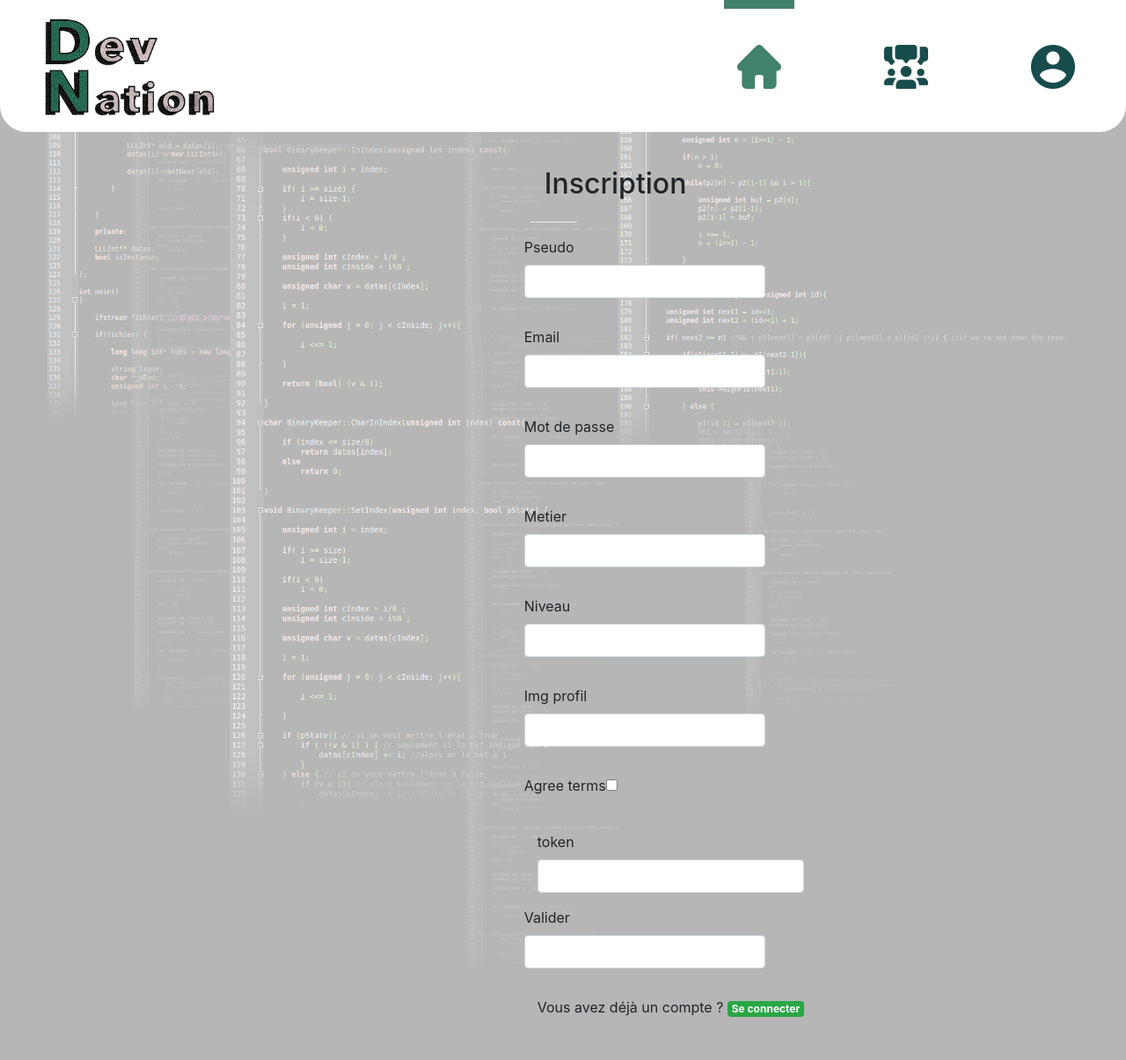
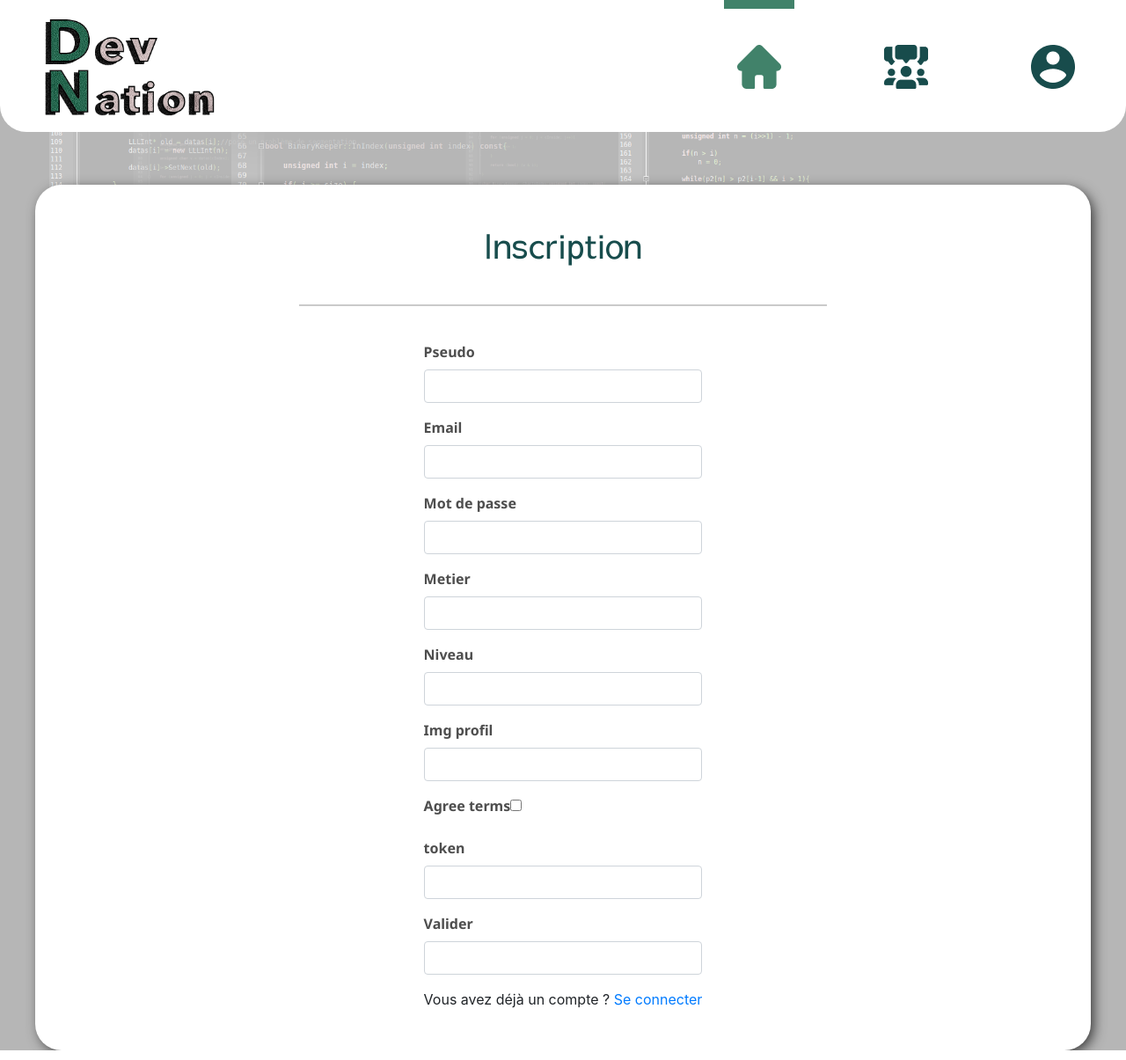
Before and after one commit to Machakk/projet-soutenance, a Symfony app: template templates/registration/register.html.twig in a window 1280 px wide. Shown: the whole page at 88% size. Run offline with Twig, Linux system fonts and the light colour scheme; the template is opened without the code that fills it, so the values that code supplies are empty; form fields are guessed from the names that the template uses; some libraries are stand-ins or nearby versions; some web fonts are replaced.

Commit message:
register style finis

```diff
--- a/public/css/style.css
+++ b/public/css/style.css
@@ -184,3 +184,44 @@ header ul li {
   height: 32px;
   border-radius: 30px;
 }
+
+/* Partie Register*/
+
+.container-form-register{
+  margin-top: 60px;
+  width: 1200px;
+  background: white;
+  border-radius: 30px;
+  -webkit-box-shadow: 4px 4px 15px -2px rgba(0, 0, 0, 0.79);
+  box-shadow: 4px 4px 15px -2px rgba(0, 0, 0, 0.79);
+  display: flex;
+  flex-direction: column;
+  align-items: center;
+  padding: 30px;
+}
+.container-form-register h2{
+  font-family: "Sawarabi Gothic", sans-serif;
+  font-size: 38px;
+  color: #184d4d;
+}
+.line-register{
+  width: 600px;
+  margin-bottom: 40px;
+}
+.container-form-register label{
+  color: #4e4e4e;
+  font-family: 'Noto Sans', sans-serif;
+  font-weight: 600;
+}
+.btn-valider-register{
+  color: white;
+  font-family: "Noto Sans", sans-serif;
+  font-size: 18;
+  height: 32px;
+  background: #184d4d;
+  text-align: center;
+}
+.btn-valider-register:hover{
+  background: #41826a;
+  color: white;
+}
--- a/src/Form/RegistrationFormType.php
+++ b/src/Form/RegistrationFormType.php
@@ -95,7 +95,7 @@ class RegistrationFormType extends AbstractType
             ])
             ->add('valider' , SubmitType::class, [
                 'attr' => [
-                    'class' => 'btn btn-primary'
+                    'class' => 'btn-valider-register'
                 ]
             ])
         ;
--- a/templates/registration/register.html.twig
+++ b/templates/registration/register.html.twig
@@ -11,43 +11,43 @@
 
 
     {{ form_start(registrationForm) }}
-    <div class="container-fluid offset-4 p-4">
+    <div class="container-form-register">
 
         <h2 class="p-3">Inscription</h2>
-        <div class="dropdown-divider col-2"></div>
-        <div class="col-xs-12 col-sm-12 col-md-12 col-lg-12 p-2">
+        <div class="line line-register"></div>
+        <div class="">
             <form>
 
-                <div class="row form-group">
+                <div class="contain-input">
                     {{ form_row(registrationForm.pseudo) }}
                 </div>
 
-                <div class="row form-group">
+                <div class="contain-input">
                     {{ form_row(registrationForm.email) }}
                 </div>
-                <div class="row form-group">
+                <div class="contain-input">
                     {{ form_row(registrationForm.plainPassword, {
                         label: 'Mot de passe'
                     }) }}
                 </div>
-                <div class="row form-group">
+                <div class="contain-input">
                     {{ form_row(registrationForm.metier) }}
                 </div>
-                <div class="row form-group">
+                <div class="contain-input">
                     {{ form_row(registrationForm.niveau) }}
                 </div>
-                <div class="row form-group">
+                <div class="contain-input">
                     {{ form_row(registrationForm.imgProfil)}}
                 </div>
-                <div class="row form-group">
+                <div class="contain-input">
                     {{ form_row(registrationForm.agreeTerms) }}
                 </div>
                 {{ form_row(registrationForm._token) }}
-                <div class="row form-group">
+                <div class="contain-input">
                     {{ form_row(registrationForm.valider) }}
                 </div>
                 <div>
-                    <p class="">Vous avez déjà un compte ? <a href="{{ path('app_login') }}" class="badge badge-success">Se connecter</a></p>
+                    <p class="">Vous avez déjà un compte ? <a href="{{ path('app_login') }}" class="login-register">Se connecter</a></p>
                 </div>
 
             </form>
```
